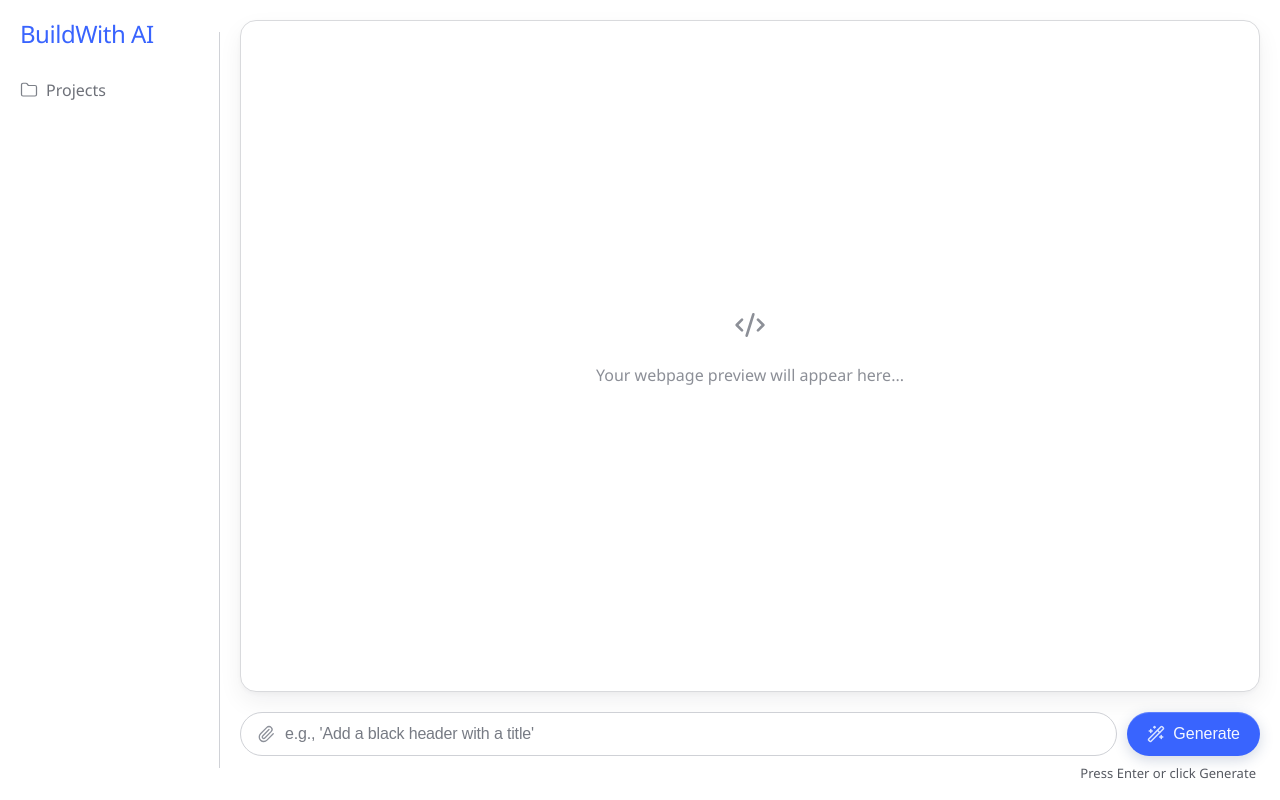
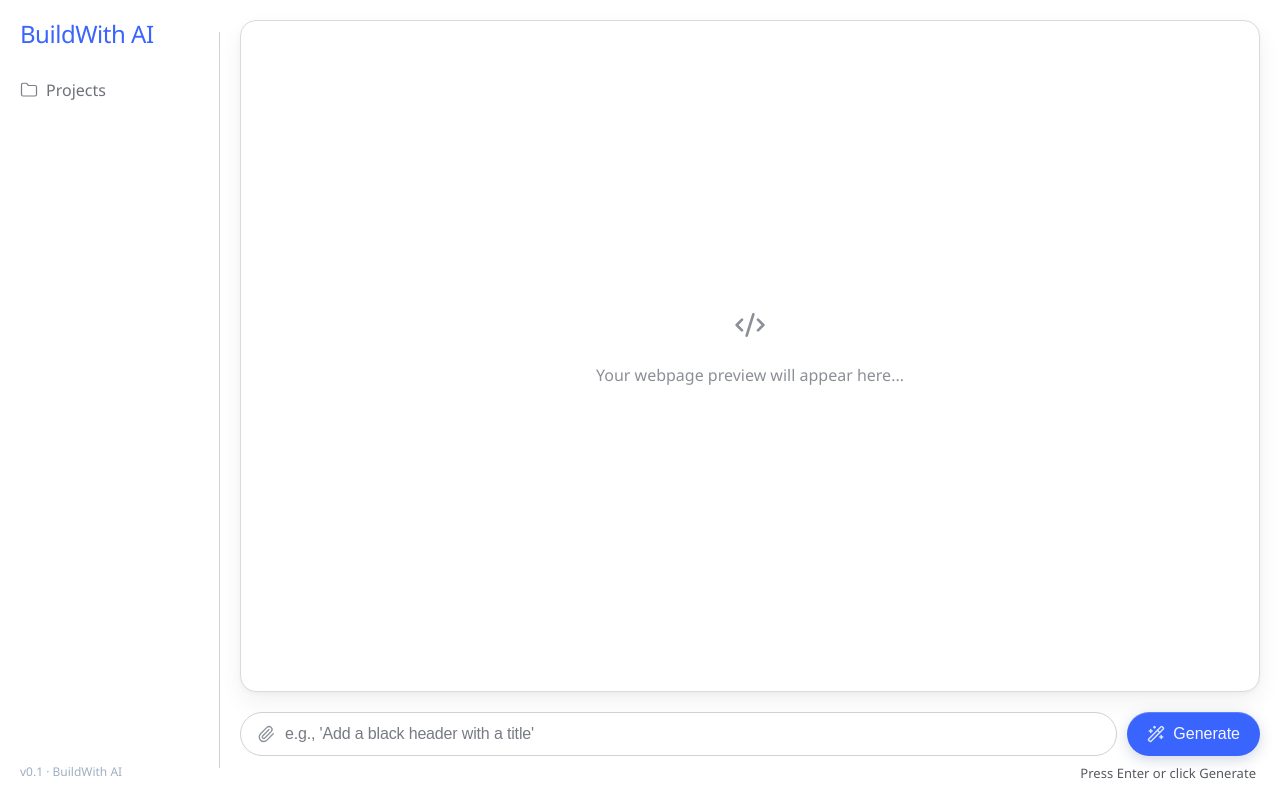
Before and after one commit to Punsara-Rajapaksa/buildwith-ai, a React (Vite) app: page / in a window 1280 px wide. Built offline with nearby package versions, Linux system fonts and the light colour scheme.

Commit message:
Adding version

```diff
--- a/src/App.css
+++ b/src/App.css
@@ -57,6 +57,13 @@
   width: 18px;
   height: 18px;
   flex-shrink: 0;
+}
+
+.sidebar-footer {
+  margin-top: auto;
+  font-size: 12px;
+  color: #a0aec0;
+  padding-top: 20px;
 }
 
 /* Workspace */
--- a/src/App.tsx
+++ b/src/App.tsx
@@ -19,6 +19,7 @@ function App() {
           <Folder size={19} strokeWidth={1.65} />
           <span>Projects</span>
         </div>
+        <div className="sidebar-footer">v0.1 · BuildWith AI</div>
       </aside>
 
       <main className="workspace">
```
